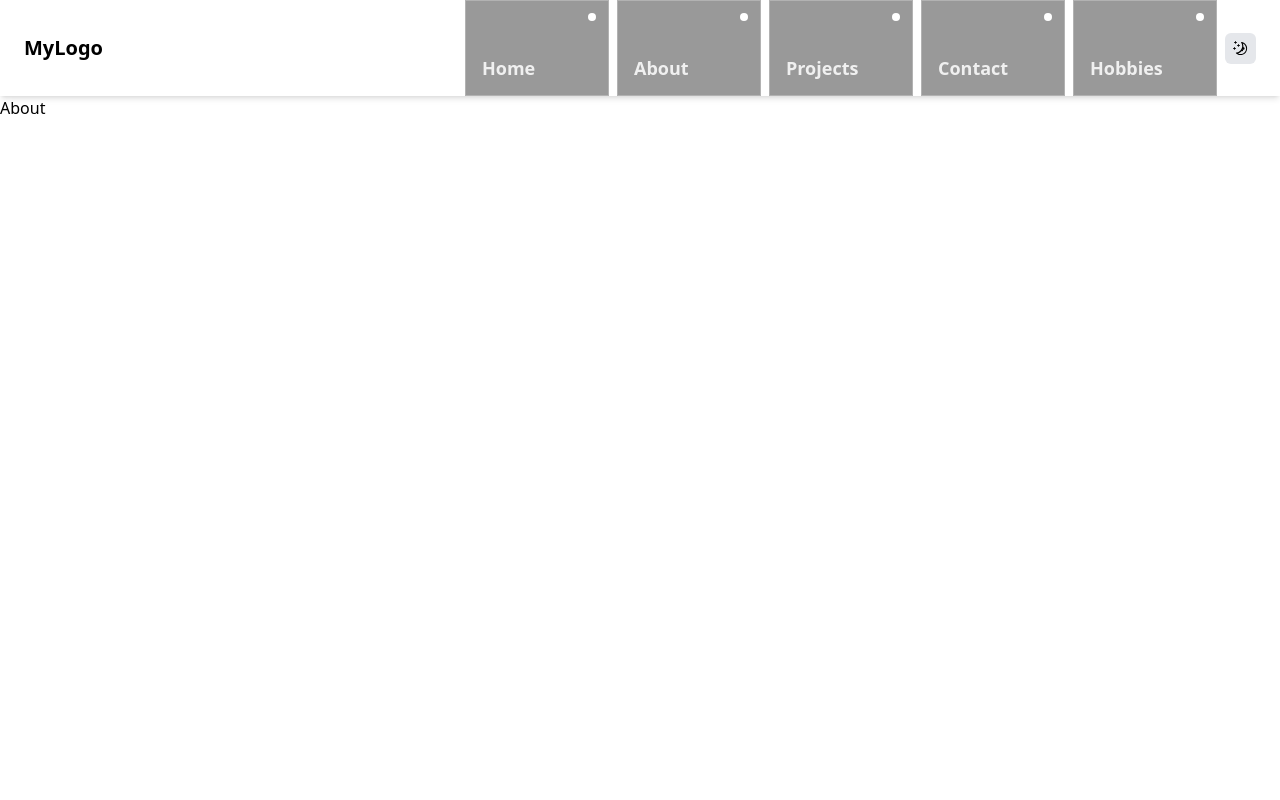
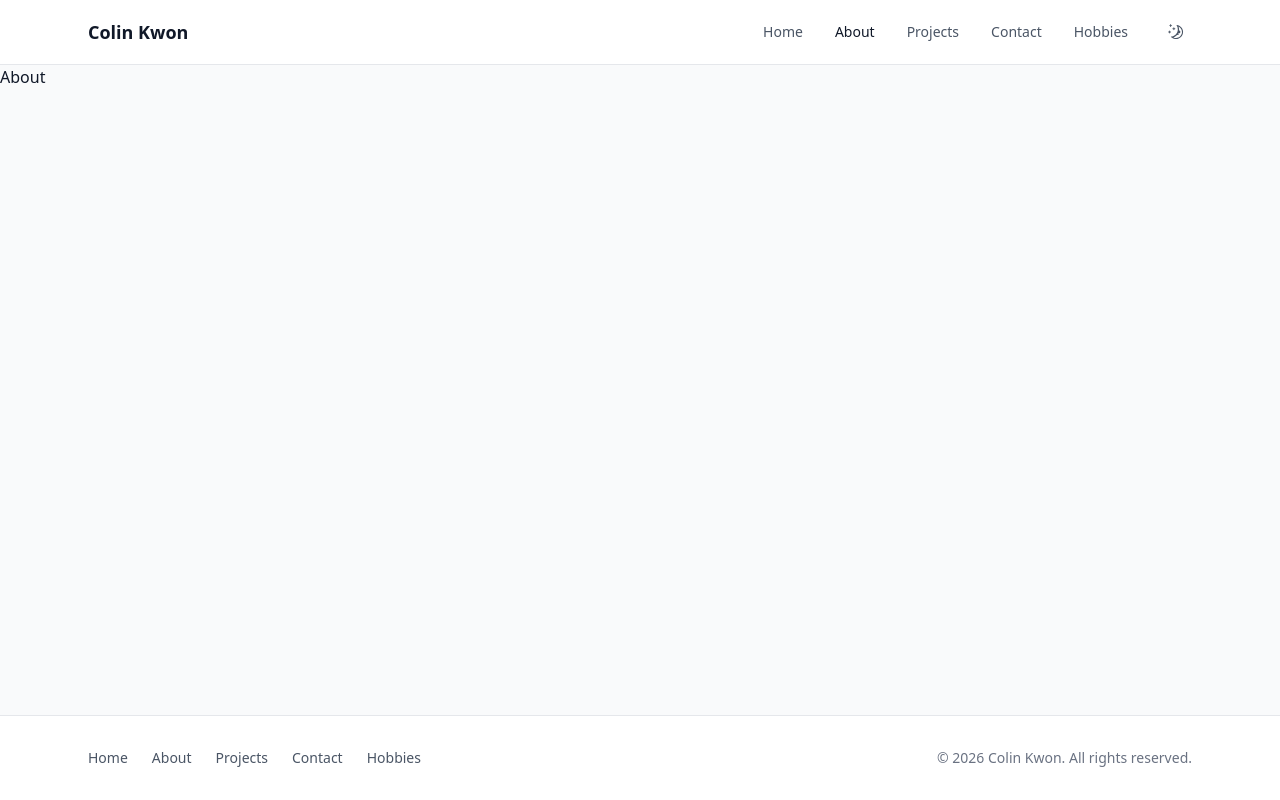
Before and after one commit to Cobby914/Personal_Website, a Next.js app: page /about in a window 1280 px wide. Built offline with nearby package versions, Linux system fonts and the light colour scheme.

Commit message:
Implemented changes to the navbar.

```diff
--- a/app/globals.css
+++ b/app/globals.css
@@ -1 +1,4 @@
 @import "tailwindcss";
+
+/* Class-based dark mode (toggle via theme store) */
+@custom-variant dark (&:where(.dark, .dark *));
--- a/app/layout.js
+++ b/app/layout.js
@@ -1,6 +1,7 @@
 import "./globals.css";
-import ThemeProvider from "@/components/ThemeProvider";
-import Navbar from "@/components/Navbar";
+import ThemeProvider from "@/components/ui/ThemeProvider/ThemeProvider";
+import Navbar from "@/components/ui/Navbar/Navbar";
+import Footer from "@/components/ui/Footer/Footer";
 
 export const metadata = {
   title: "Colin Kwon",
@@ -10,10 +11,11 @@ export const metadata = {
 export default function RootLayout({ children }) {
   return (
     <html lang="en" suppressHydrationWarning>
-      <body>
+      <body className="min-h-screen flex flex-col bg-gray-50 dark:bg-gray-950 text-gray-900 dark:text-gray-100">
         <ThemeProvider>
           <Navbar />
-          {children}
+          <div className="flex-1">{children}</div>
+          <Footer />
         </ThemeProvider>
       </body>
     </html>
--- a/components/Navbar.jsx
+++ /dev/null
@@ -1,38 +0,0 @@
-"use client";
-
-import Link from "next/link";
-import { NavBarButton } from "./ui";
-import ThemeToggle from "./ThemeToggle";
-
-export default function Navbar() {
-  return (
-    <nav className="w-full px-6 bg-transparent backdrop-blur-sm shadow-md">
-      <div className="flex w-full items-center">
-        <Link href="/" className="text-xl font-bold">
-          MyLogo
-        </Link>
-
-        <div className="ml-auto flex items-center gap-2">
-          {[
-            { href: "/", label: "Home" },
-            { href: "/about", label: "About" },
-            { href: "/projects", label: "Projects" },
-            { href: "/contact", label: "Contact" },
-            { href: "/hobbies", label: "Hobbies" },
-          ].map(({ href, label }) => (
-            <Link key={href} href={href}>
-              <NavBarButton shape="square" variant="nav" size="nav">
-                <span className="mt-auto text-lg font-semibold leading-tight">
-                  {label}
-                </span>
-                <span className="absolute top-3 right-3 h-2 w-2 rounded-full bg-white" />
-              </NavBarButton>
-            </Link>
-          ))}
-
-          <ThemeToggle />
-        </div>
-      </div>
-    </nav>
-  );
-}
--- a/components/ThemeToggle.jsx
+++ /dev/null
@@ -1,20 +0,0 @@
-"use client";
-import { useThemeStore } from "@/store/useThemeStore";
-import { SunIcon, MoonIcon } from "@radix-ui/react-icons";
-
-const ThemeToggle = () => {
-    const theme = useThemeStore((s) => s.theme);
-    const toggleTheme = useThemeStore((s) => s.toggleTheme);
-
-    return (
-        <button
-            onClick={toggleTheme}
-            className="p-2 rounded-md bg-gray-200 dark:bg-gray-800 hover:bg-gray-300 dark:hover:bg-gray-700 transition"
-            aria-label="Toggle Theme"
-        >
-            {theme === "light" ? <MoonIcon /> : <SunIcon />}
-        </button>
-    );
-};
-
-export default ThemeToggle;
--- /dev/null
+++ b/components/ui/Footer/Footer.jsx
@@ -0,0 +1,41 @@
+"use client";
+
+import Link from "next/link";
+
+const FOOTER_LINKS = [
+  { href: "/", label: "Home" },
+  { href: "/about", label: "About" },
+  { href: "/projects", label: "Projects" },
+  { href: "/contact", label: "Contact" },
+  { href: "/hobbies", label: "Hobbies" },
+];
+
+export default function Footer() {
+  const currentYear = new Date().getFullYear();
+
+  return (
+    <footer className="mt-auto border-t border-gray-200 dark:border-gray-800 bg-white dark:bg-gray-950">
+      <div className="mx-auto max-w-6xl px-6 py-8">
+        <div className="flex flex-col items-center gap-6 sm:flex-row sm:justify-between">
+          <div className="flex flex-wrap justify-center gap-x-6 gap-y-1">
+            {FOOTER_LINKS.map(({ href, label }) => (
+              <Link
+                key={href}
+                href={href}
+                className="text-sm text-gray-600 dark:text-gray-400 hover:text-gray-900 dark:hover:text-white transition-colors"
+              >
+                {label}
+              </Link>
+            ))}
+          </div>
+
+          <div className="text-center sm:text-right">
+            <p className="text-sm text-gray-500 dark:text-gray-500">
+              © {currentYear} Colin Kwon. All rights reserved.
+            </p>
+          </div>
+        </div>
+      </div>
+    </footer>
+  );
+}
--- a/components/NavBarButton.jsx
+++ b/components/ui/Navbar/NavBarButton.jsx
@@ -27,26 +27,36 @@ export function NavBarButton({
         shape === "rounded" && "rounded-full",
         shape === "square" && "rounded-none",
 
-        // NAV VARIANT
+        // NAV VARIANT - compact pill-style links
         variant === "nav" &&
           `
-          h-20 w-36
-          flex flex-col
-          items-start
-          p-4
+          inline-flex items-center justify-center
+          px-4 py-2 rounded-full
+          text-sm font-medium
 
-        bg-black/40
-        text-white/85
-          border border-white/25
+          bg-black/30 dark:bg-white/10
+          text-white/90 dark:text-white/90
+          border border-white/20 dark:border-white/20
           backdrop-blur-md
 
-        hover:bg-black/55
-        hover:border-white/45
-        hover:text-white
+          hover:bg-black/50 dark:hover:bg-white/20
+          hover:border-white/40 dark:hover:border-white/40
+          hover:text-white
+          transition-all duration-200
+          `,
 
+        // NAV ACTIVE - highlighted current page
+        variant === "nav-active" &&
+          `
+          inline-flex items-center justify-center
+          px-4 py-2 rounded-full
+          text-sm font-medium
 
-          transition-all
-          hover:scale-[1.06]
+          bg-white/25 dark:bg-white/25
+          text-white
+          border border-white/40 dark:border-white/40
+          backdrop-blur-md
+          transition-all duration-200
           `,
 
         variant === "default" &&
@@ -59,7 +69,7 @@ export function NavBarButton({
           `,
 
         // Sizes
-        size === "nav" && "h-24 min-w-36 text-lg",
+        size === "nav" && "text-sm",
         size === "cta" && "h-24 w-48 text-lg",
 
         className
--- /dev/null
+++ b/components/ui/Navbar/Navbar.jsx
@@ -0,0 +1,52 @@
+"use client";
+
+import Link from "next/link";
+import { usePathname } from "next/navigation";
+import ThemeToggle from "../ThemeProvider/ThemeToggle";
+
+const NAV_LINKS = [
+  { href: "/", label: "Home" },
+  { href: "/about", label: "About" },
+  { href: "/projects", label: "Projects" },
+  { href: "/contact", label: "Contact" },
+  { href: "/hobbies", label: "Hobbies" },
+];
+
+export default function Navbar() {
+  const pathname = usePathname();
+
+  return (
+    <nav className="sticky top-0 z-50 w-full border-b border-gray-200 dark:border-gray-800 bg-white dark:bg-gray-950">
+      <div className="flex w-full max-w-6xl mx-auto items-center justify-between px-6 py-4">
+        <Link
+          href="/"
+          className="text-lg font-semibold text-gray-900 dark:text-white hover:text-gray-700 dark:hover:text-gray-200 transition-colors"
+        >
+          Colin Kwon
+        </Link>
+
+        <div className="flex items-center gap-8">
+          {NAV_LINKS.map(({ href, label }) => {
+            const isActive =
+              href === "/" ? pathname === "/" : pathname?.startsWith(href);
+            return (
+              <Link
+                key={href}
+                href={href}
+                className={`text-sm font-medium transition-colors ${
+                  isActive
+                    ? "text-gray-900 dark:text-white"
+                    : "text-gray-600 dark:text-gray-400 hover:text-gray-900 dark:hover:text-white"
+                }`}
+              >
+                {label}
+              </Link>
+            );
+          })}
+
+          <ThemeToggle />
+        </div>
+      </div>
+    </nav>
+  );
+}
--- a/components/ThemeProvider.jsx
+++ b/components/ui/ThemeProvider/ThemeProvider.jsx
@@ -5,6 +5,11 @@ import { useThemeStore } from "@/store/useThemeStore";
 
 export default function ThemeProvider({ children }) {
   const theme = useThemeStore((state) => state.theme);
+  const hydrate = useThemeStore((state) => state.hydrate);
+
+  useEffect(() => {
+    hydrate();
+  }, [hydrate]);
 
   useEffect(() => {
     const root = document.documentElement;
--- /dev/null
+++ b/components/ui/ThemeProvider/ThemeToggle.jsx
@@ -0,0 +1,23 @@
+"use client";
+
+import { useThemeStore } from "@/store/useThemeStore";
+import { SunIcon, MoonIcon } from "@radix-ui/react-icons";
+
+export default function ThemeToggle() {
+  const theme = useThemeStore((s) => s.theme);
+  const toggleTheme = useThemeStore((s) => s.toggleTheme);
+
+  return (
+    <button
+      onClick={toggleTheme}
+      className="p-2 rounded-lg text-gray-600 dark:text-gray-400 hover:text-gray-900 dark:hover:text-white hover:bg-gray-100 dark:hover:bg-gray-800 transition-colors"
+      aria-label="Toggle theme"
+    >
+      {theme === "light" ? (
+        <MoonIcon className="h-4 w-4" />
+      ) : (
+        <SunIcon className="h-4 w-4" />
+      )}
+    </button>
+  );
+}
--- a/components/ui/index.js
+++ b/components/ui/index.js
@@ -1 +1 @@
-export { NavBarButton } from "../NavBarButton";
+export { NavBarButton } from "./Navbar/NavBarButton";
--- a/store/useThemeStore.js
+++ b/store/useThemeStore.js
@@ -1,10 +1,36 @@
 import { create } from "zustand";
 
-export const useThemeStore = create((set) => ({
+const STORAGE_KEY = "colin-kwon-theme";
+
+function getStoredTheme() {
+  if (typeof window === "undefined") return "light";
+  try {
+    return localStorage.getItem(STORAGE_KEY) || "light";
+  } catch {
+    return "light";
+  }
+}
+
+export const useThemeStore = create((set, get) => ({
   theme: "light",
-  setTheme: (theme) => set({ theme }),
-  toggleTheme: () =>
-    set((state) => ({
-      theme: state.theme === "light" ? "dark" : "light"
-    }))
+  _hydrated: false,
+
+  setTheme: (theme) => {
+    set({ theme });
+    if (typeof window !== "undefined") {
+      try {
+        localStorage.setItem(STORAGE_KEY, theme);
+      } catch {}
+    }
+  },
+
+  toggleTheme: () => {
+    const next = get().theme === "light" ? "dark" : "light";
+    get().setTheme(next);
+  },
+
+  hydrate: () => {
+    if (get()._hydrated) return;
+    set({ theme: getStoredTheme(), _hydrated: true });
+  },
 }));
```
